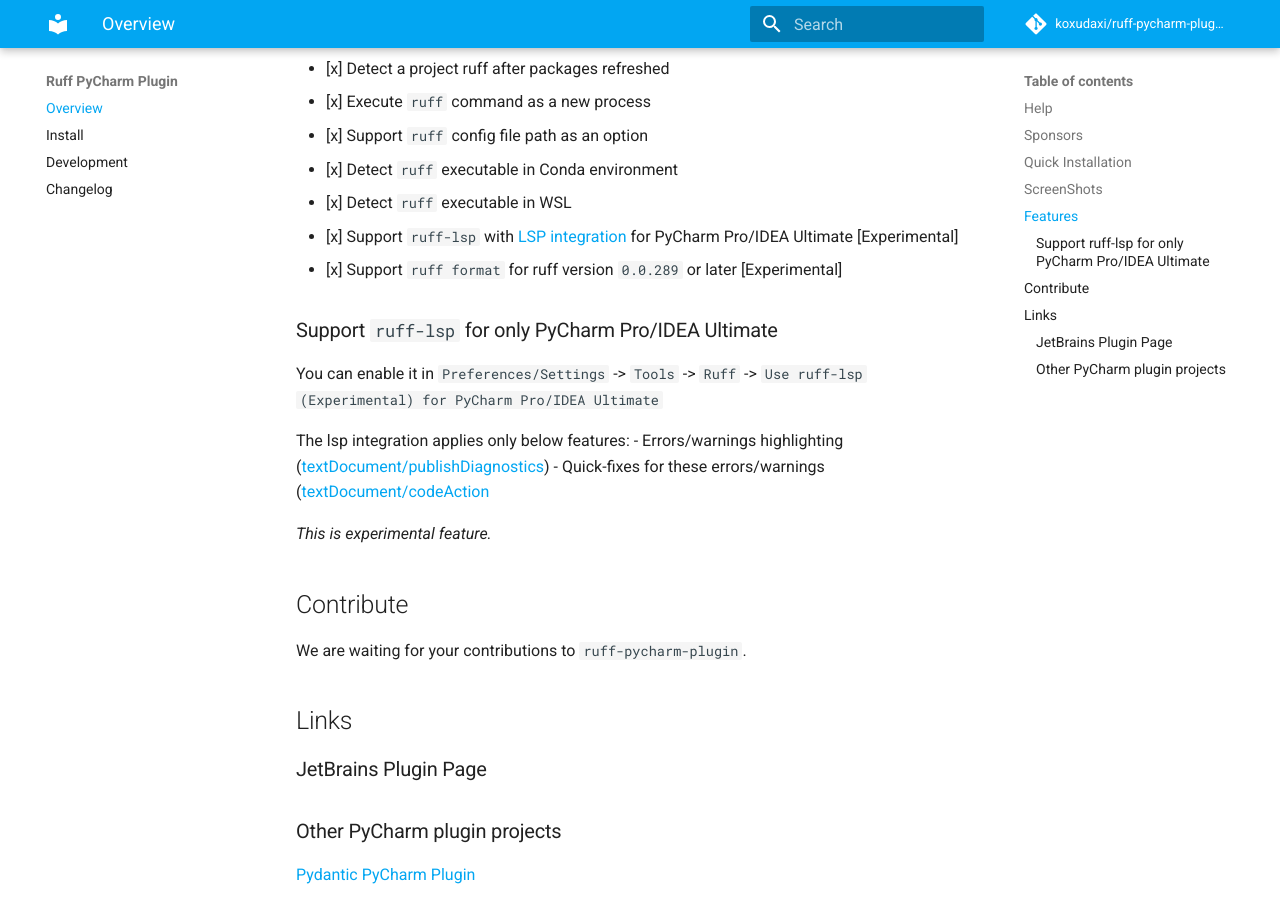
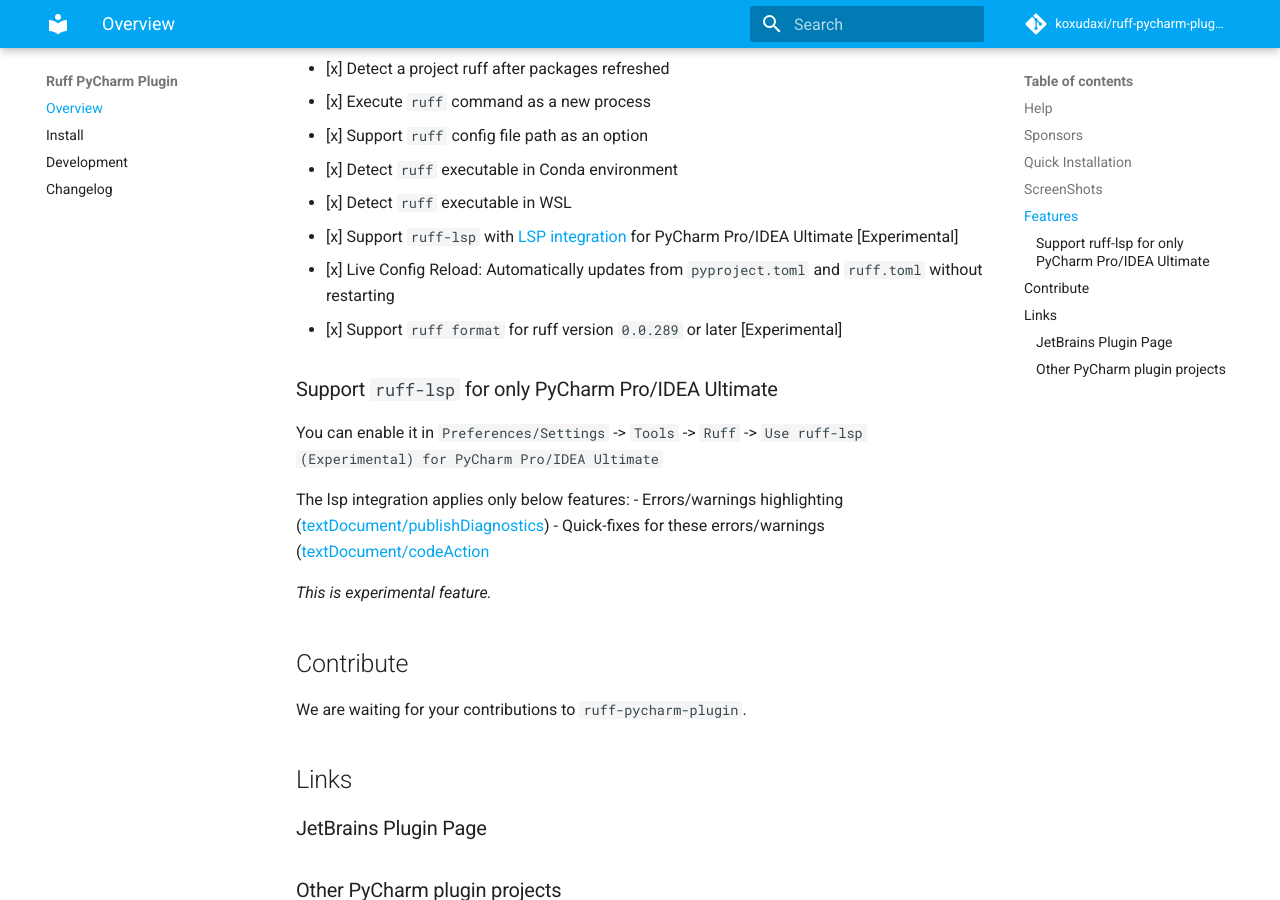
Before and after one commit to koxudaxi/ruff-pycharm-plugin, an MkDocs documentation site: the page built from docs/index.md, in a window 1280 px wide and 900 px high, scrolled down 2767 px. Built offline with MkDocs 1.6.1 and Material for MkDocs 9.7.7, drawn with Linux system fonts in a browser that asks for light colours; comment, search, counter and statistics services are not loaded.

Commit message:
Update documents

```diff
--- a/docs/index.md
+++ b/docs/index.md
@@ -38,6 +38,7 @@
 - [x] Detect `ruff` executable in Conda environment
 - [x] Detect `ruff` executable in WSL
 - [x] Support `ruff-lsp` with [LSP integration](https://blog.jetbrains.com/platform/2023/07/lsp-for-plugin-developers/) for PyCharm Pro/IDEA Ultimate [Experimental]
+  - [x] Live Config Reload: Automatically updates from `pyproject.toml` and `ruff.toml` without restarting
 - [x] Support `ruff format` for ruff version `0.0.289` or later [Experimental]
 
 ### Support `ruff-lsp` for only PyCharm Pro/IDEA Ultimate
```
Also changed, not shown: README.md (+1 -0 lines).
